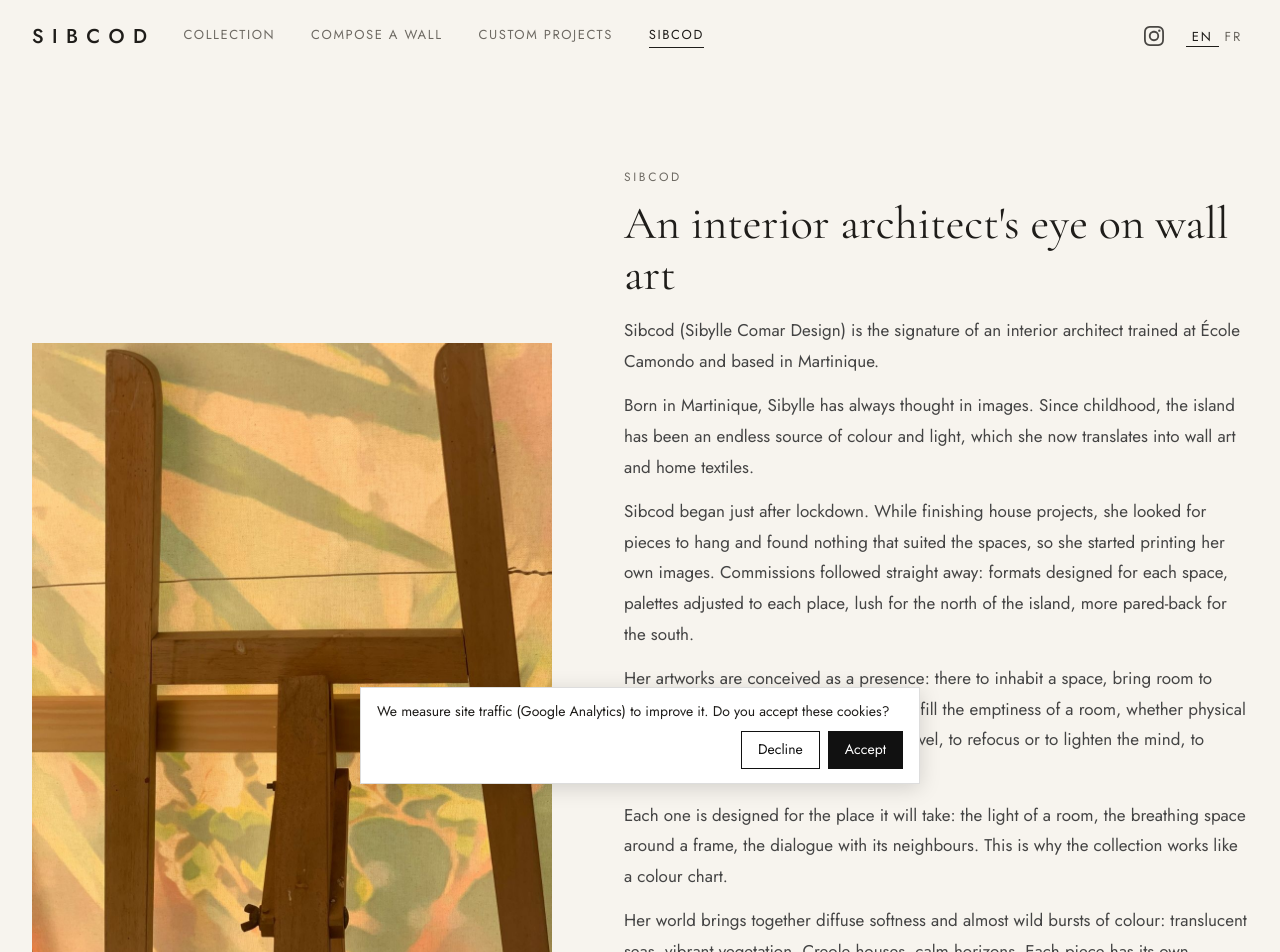
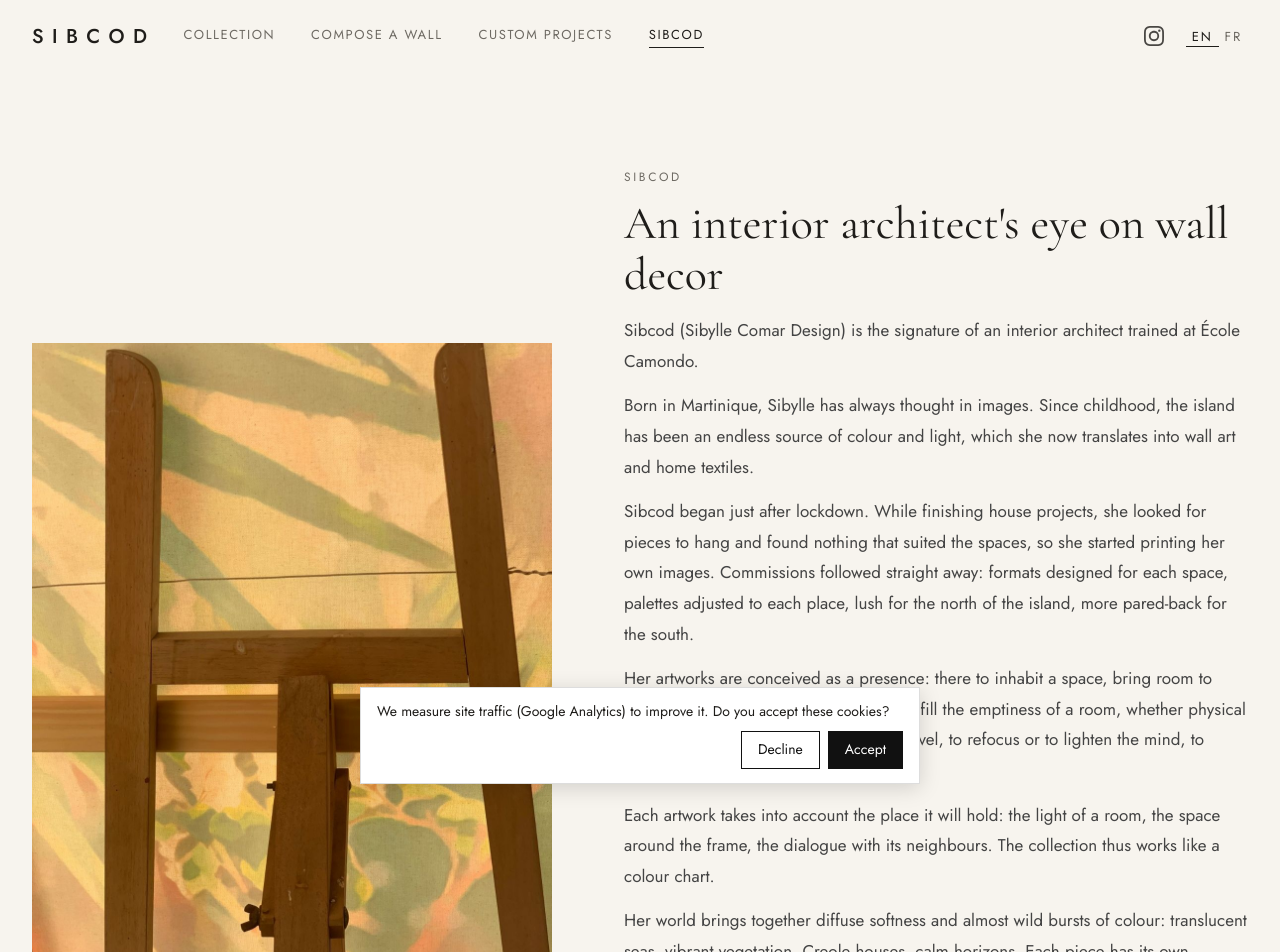
Before and after one commit to antoinecomar-rgb/sibcod-site, a Next.js app: page /sibcod in a window 1280 px wide. Shown: the top 952 px of the page. Built offline with nearby package versions, Linux system fonts and the light colour scheme.

Commit message:
Page Sibcod : décoration murale, sans « basée en Martinique », paragraphe nuancier réécrit

```diff
--- a/app/sibcod/page.js
+++ b/app/sibcod/page.js
@@ -4,13 +4,13 @@ import { alternates } from "../../lib/seo";
 
 const T = {
   en: {
-    k: "Sibcod", h1: "An interior architect's eye on wall art",
+    k: "Sibcod", h1: "An interior architect's eye on wall decor",
     p: [
-      "Sibcod (Sibylle Comar Design) is the signature of an interior architect trained at École Camondo and based in Martinique.",
+      "Sibcod (Sibylle Comar Design) is the signature of an interior architect trained at École Camondo.",
       "Born in Martinique, Sibylle has always thought in images. Since childhood, the island has been an endless source of colour and light, which she now translates into wall art and home textiles.",
       "Sibcod began just after lockdown. While finishing house projects, she looked for pieces to hang and found nothing that suited the spaces, so she started printing her own images. Commissions followed straight away: formats designed for each space, palettes adjusted to each place, lush for the north of the island, more pared-back for the south.",
       "Her artworks are conceived as a presence: there to inhabit a space, bring room to breathe, complete a harmony of colours, fill the emptiness of a room, whether physical or a lack of identity. They invite you to travel, to refocus or to lighten the mind, to contemplate.",
-      "Each one is designed for the place it will take: the light of a room, the breathing space around a frame, the dialogue with its neighbours. This is why the collection works like a colour chart.",
+      "Each artwork takes into account the place it will hold: the light of a room, the space around the frame, the dialogue with its neighbours. The collection thus works like a colour chart.",
       "Her world brings together diffuse softness and almost wild bursts of colour: translucent seas, vibrant vegetation, Creole houses, calm horizons. Each piece has its own process, sometimes digital, sometimes by hand. No posturing, no artifice: the vivid beauty of an island turned into a language.",
       "The light, the sea and the vegetation of Martinique are its source.",
     ],
@@ -18,13 +18,13 @@ const T = {
     col: "Discover the collection",
   },
   fr: {
-    k: "Sibcod", h1: "Un regard d'architecte d'intérieur, posé sur l'art mural",
+    k: "Sibcod", h1: "Un regard d'architecte d'intérieur, posé sur la décoration murale",
     p: [
-      "Sibcod (Sibylle Comar Design) est la signature d'une architecte d'intérieur formée à l'École Camondo et basée en Martinique.",
+      "Sibcod (Sibylle Comar Design) est la signature d'une architecte d'intérieur formée à l'École Camondo.",
       "Originaire de Martinique, Sibylle a toujours pensé en images. Elle y puise depuis l'enfance un réservoir infini de couleurs et de lumière, qu'elle transpose aujourd'hui en décors muraux et en linge de maison.",
       "L'aventure Sibcod naît à la sortie du confinement. Alors qu'elle achève des chantiers de maisons et cherche des pièces à accrocher, elle ne trouve pas d'œuvres adaptées aux lieux : elle décide d'éditer ses propres images. Les commandes sur mesure suivent aussitôt, avec des formats pensés selon les espaces et des palettes ajustées aux lieux, luxuriantes pour le nord de l'île, plus épurées pour le sud.",
       "Ses œuvres sont pensées comme une présence : là pour habiter l'espace, apporter une respiration, aboutir une harmonie de couleurs, combler le vide d'une pièce, vide physique ou vide d'identité. Elles invitent à voyager, à recentrer l'attention ou au contraire à alléger l'esprit, à contempler.",
-      "Chacune est pensée pour la place qu'elle prendra : la lumière d'une pièce, la respiration autour d'un cadre, le dialogue avec ses voisines. C'est pourquoi la collection fonctionne comme un nuancier.",
+      "Chaque œuvre tient compte de la place qu'elle occupera : la lumière d'une pièce, l'espace autour du cadre, le dialogue avec ses voisines. La collection fonctionne ainsi comme un nuancier.",
       "Son univers conjugue douceur diffuse et éclats presque sauvages : mers diaphanes, végétation vibrante, maisons créoles, horizons apaisants. Chaque création a son procédé propre, tantôt digital, tantôt à la main. Sans posture ni artifice : la beauté vibrante d'une île devenue langage.",
       "La lumière, la mer et la végétation de la Martinique en sont la source.",
     ],
@@ -37,7 +37,7 @@ export async function generateMetadata({ searchParams }) {
   const fr = (await searchParams).lang === "fr";
   return {
     title: "Sibcod – SIBCOD",
-    description: fr ? "Sibcod, la signature d'une architecte d'intérieur basée en Martinique : des œuvres pensées pour habiter l'espace." : "Sibcod, the signature of an interior architect based in Martinique: artworks made to inhabit a space.",
+    description: fr ? "Sibcod, la signature d'une architecte d'intérieur formée à l'École Camondo : des œuvres faites pour habiter l'espace." : "Sibcod, the signature of an interior architect trained at École Camondo: artworks made to inhabit a space.",
     alternates: alternates("/sibcod", fr ? "fr" : "en"),
   };
 }
```
